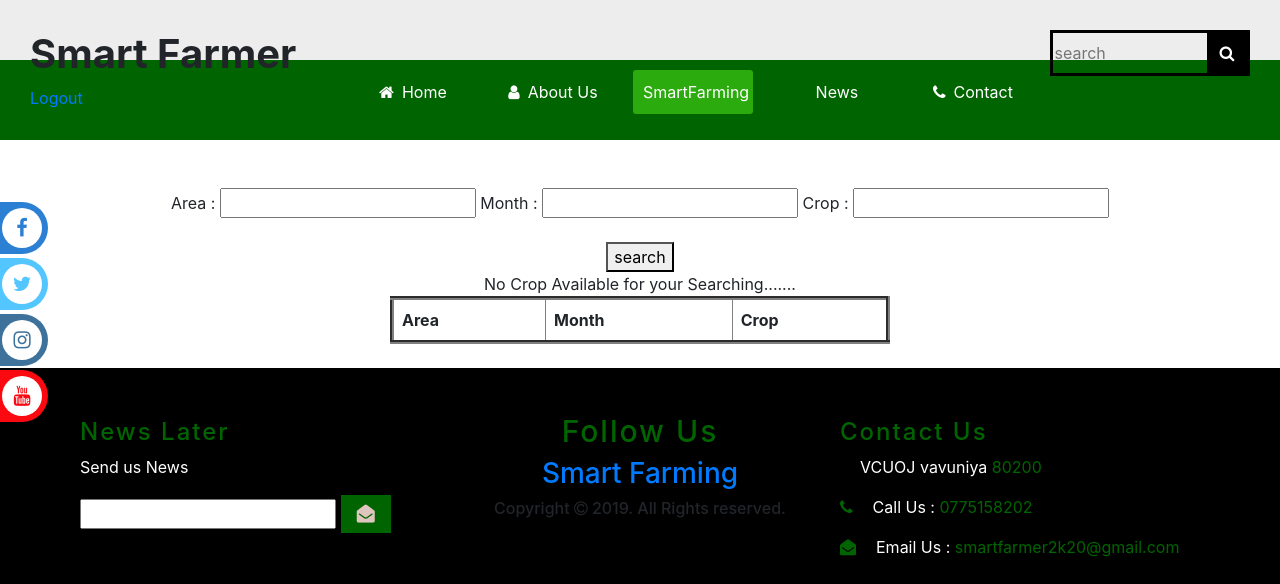
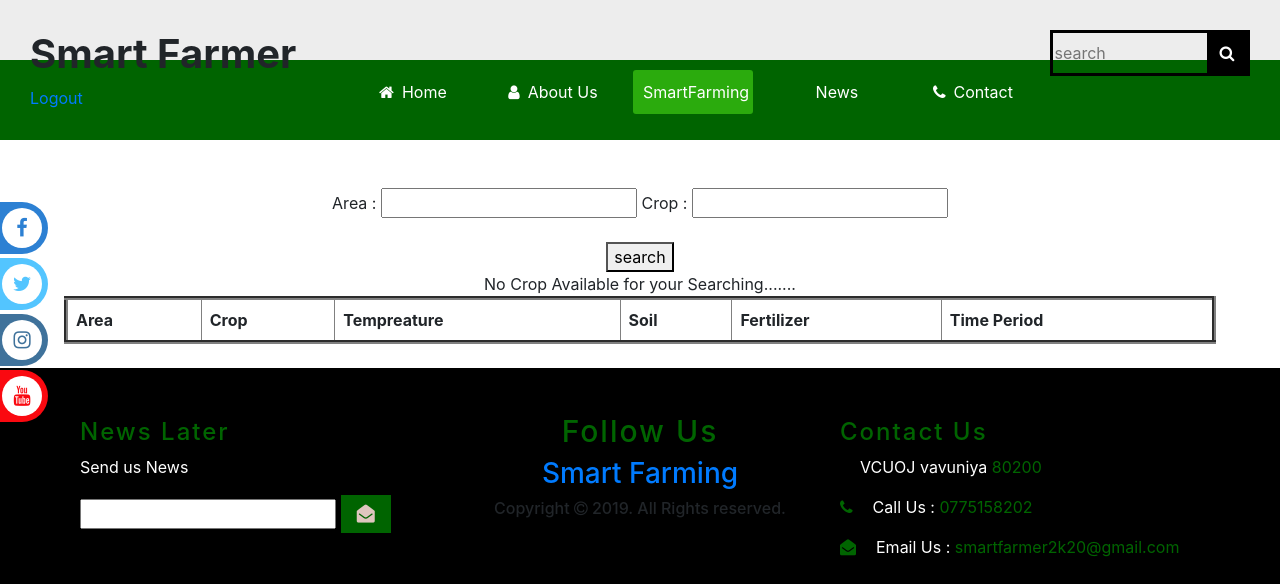
Before and after one commit to RajithaAdi95/Smart_Farmer, a PHP site: page /smartFarmingConnect.php in a window 1280 px wide. Shown: the top 584 px of the page. Run offline with PHP 8.4, Linux system fonts and the light colour scheme; data that the repository does not hold is empty; some libraries are stand-ins or nearby versions.

Commit message:
uploaded after next modify,edit,db.

```diff
--- a/smartFarmingConnect.php
+++ b/smartFarmingConnect.php
@@ -66,26 +66,29 @@
 			<div>
 				<form action="smartFarmingConnect.php" method="POST">
 					Area : <input type="text" name="area" placeholder="">
-					Month : <input type="text" name="month" placeholder="">
+				<!--	Month : <input type="text" name="month" placeholder="">-->
 					Crop : <input type="text" name="crop" placeholder="">
 					<br></b><br><button type="submit" name="search">search</button>
 				</form>
 
-				<table border="4" width="500" cellpadding="8" cellspacing="20">
+				<table border="4" width="90%" cellpadding="8" cellspacing="20">
 					<tr>
 						<th>Area</th>
-						<th>Month</th>
 						<th>Crop</th>
+						<th>Tempreature</th>
+						<th>Soil</th>
+						<th>Fertilizer</th>
+						<th>Time Period</th>
 					</tr>
 
 
 				<?php
 					$conn=mysqli_connect("localhost","root","","testPHP");
 					$area=$_POST['area'];
-					$month=$_POST['month'];
+					/*$month=$_POST['month'];*/
 					$crop=$_POST['crop'];
 					if($area || $crop){
-						$show="SELECT * FROM crop where area='$area' AND (crop='$crop' OR month='$month')";
+						$show="SELECT * FROM crop where area='$area' AND crop='$crop'";
 						$result=mysqli_query($conn,$show);
 						while ($rows=mysqli_fetch_array($result)) {
 							echo "<tr>";
@@ -93,10 +96,19 @@
 							echo $rows['area'];
 							echo "</td>";
 							echo "<td>";
-							echo $rows['month'];
+							echo $rows['crop'];
 							echo "</td>";
 							echo "<td>";
-							echo $rows['crop'];
+							echo $rows['temperature'];
+							echo "</td>";
+							echo "<td>";
+							echo $rows['soil'];
+							echo "</td>";
+							echo "<td>";
+							echo $rows['fertilizer'];
+							echo "</td>";
+							echo "<td>";
+							echo $rows['timeperiod'];
 							echo "</td>";
 							echo "</tr>";
 							echo "<br/>";
```
Also changed, not shown: smartFarming.php (+5 -2 lines).
